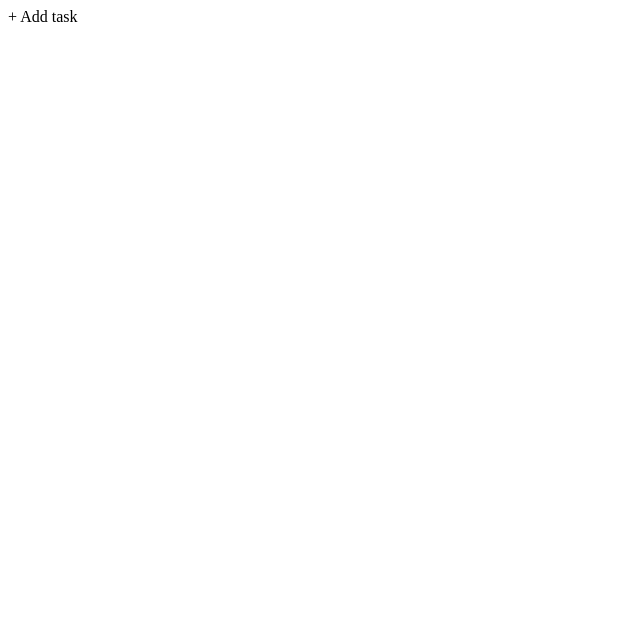
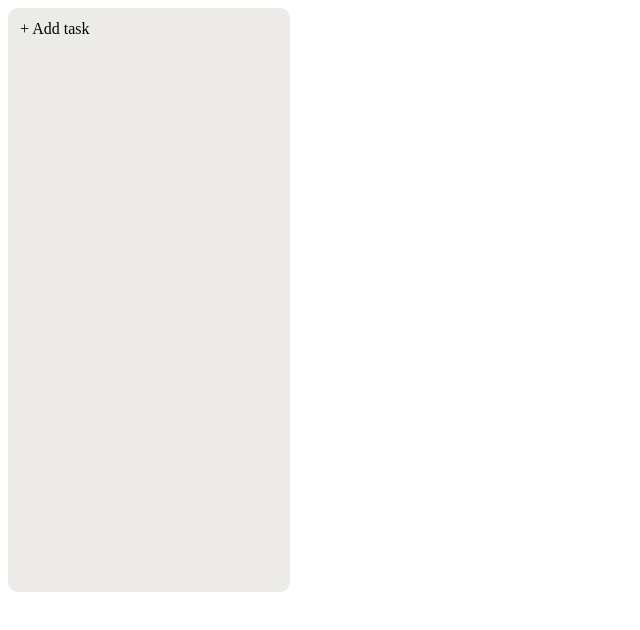
Before and after one commit to makzylinski/TaskFlow, an Angular app in the folder task-flow-frontend/: page / in a window 1280 px wide. Shown: the top 630 px of the page, without its empty margins (0-640 px from the left). Built offline with nearby package versions, Linux system fonts and the light colour scheme.

Commit message:
column styles

```diff
--- a/task-flow-frontend/src/app/components/column/column.scss
+++ b/task-flow-frontend/src/app/components/column/column.scss
@@ -1,2 +1,10 @@
 .column {
+  min-height: 70vh;
+  background: #ecebe7;
+  width: 258px;
+  border-radius: 10px;
+  padding: 12px;
+  display: flex;
+  flex-direction: column;
+  gap: 10px;
 }
```
